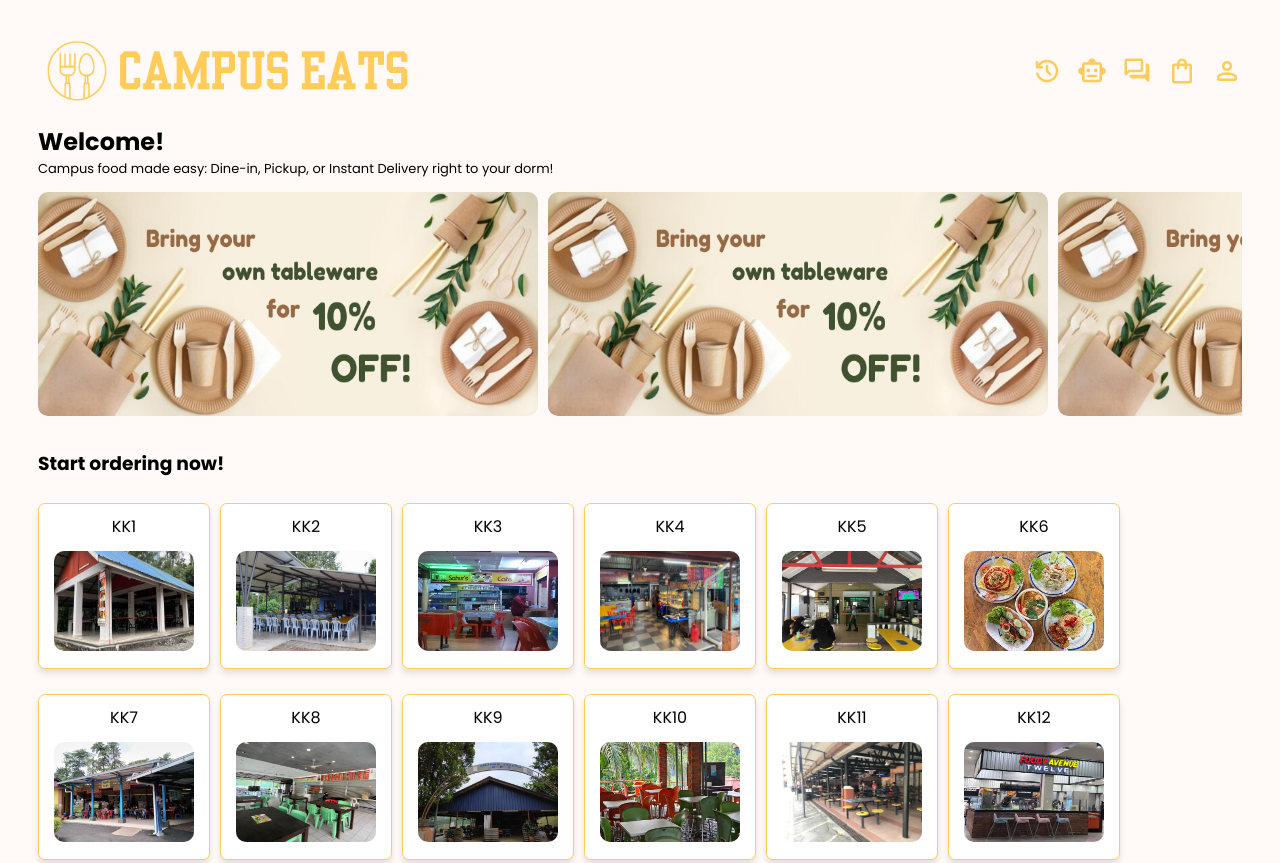
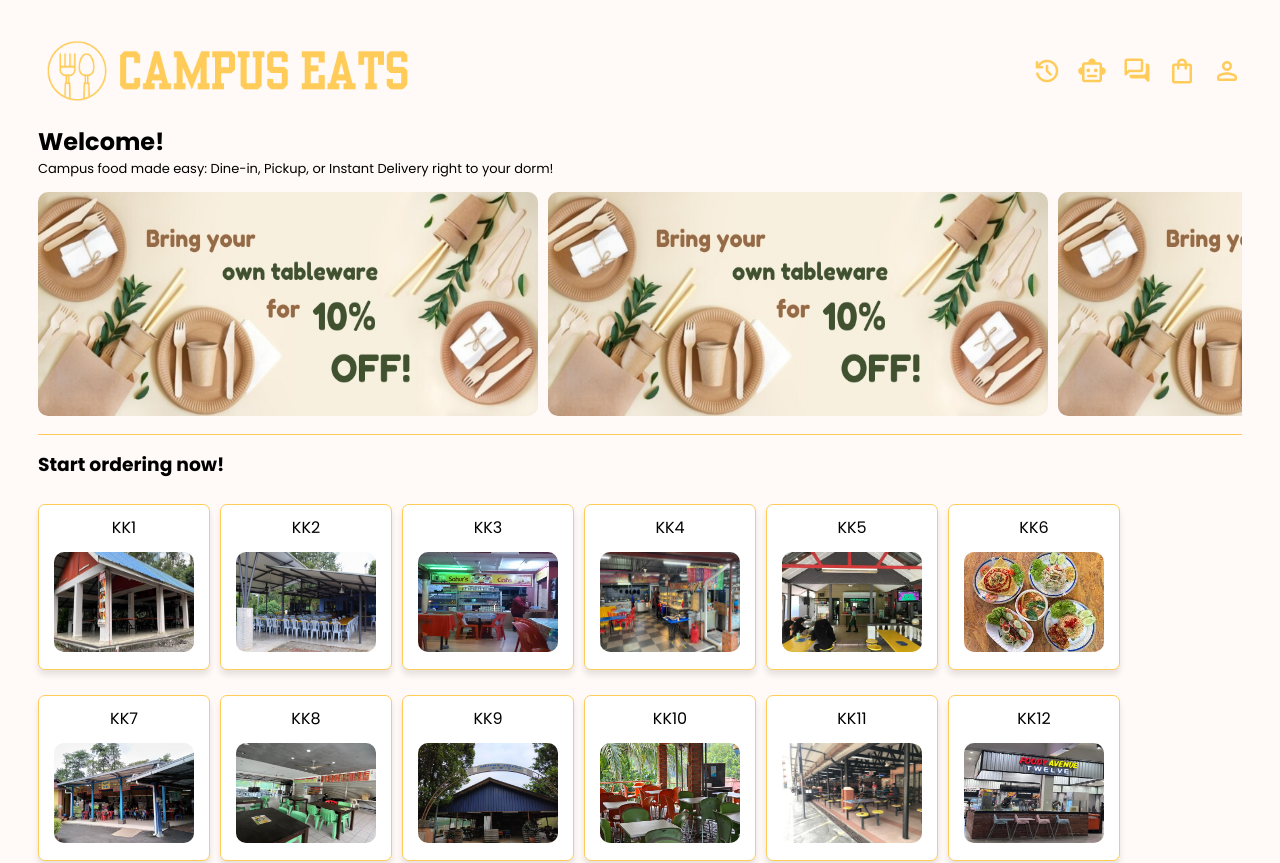
Before and after one commit to ThengPY/Campus-Eats, a React (Create React App) app: page / in a window 1280 px wide. Shown: the top 863 px of the page. Built offline with nearby package versions, Linux system fonts and the light colour scheme.

Commit message:
horizontal line above 'start ordering now'

```diff
--- a/src/styles.css
+++ b/src/styles.css
@@ -87,6 +87,12 @@ header {
   flex: 0 0 auto;
 }
 
+main h3 {
+  margin-bottom: 0px;
+  padding-top: 15px;
+  border-top: 1px solid #FFCB59;
+}
+
 /* Header Icon Styling */
 .material-symbols-rounded {
   font-variation-settings: 'FILL' 0, 'wght' 400, 'GRAD' 0, 'opsz' 24;
@@ -102,12 +108,6 @@ header {
 
 .cafeteria-list {
   padding-top: 10px;
-}
-
-.cafeteria-list h3 {
-  margin-bottom: 0px;
-  padding-top: 15px;
-  border-top: 1px solid #959595;
 }
 
 .cafeteria-option {
```
